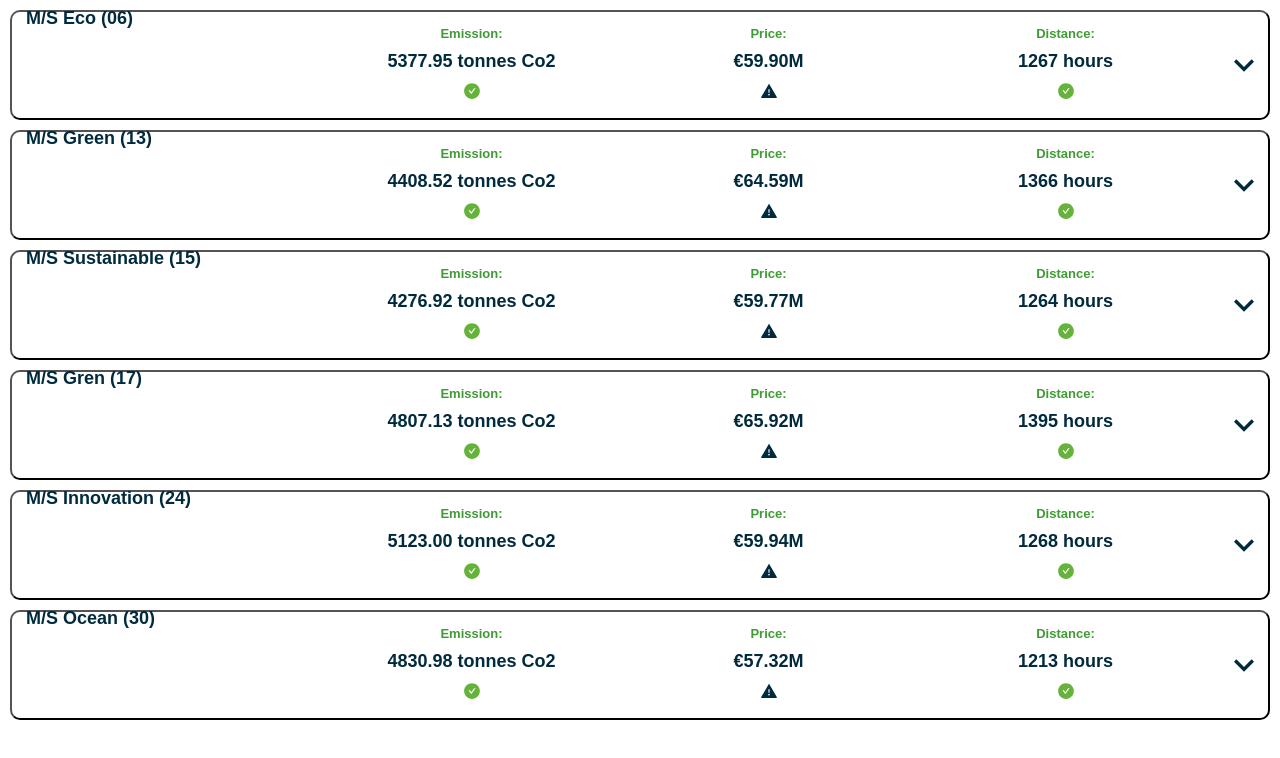
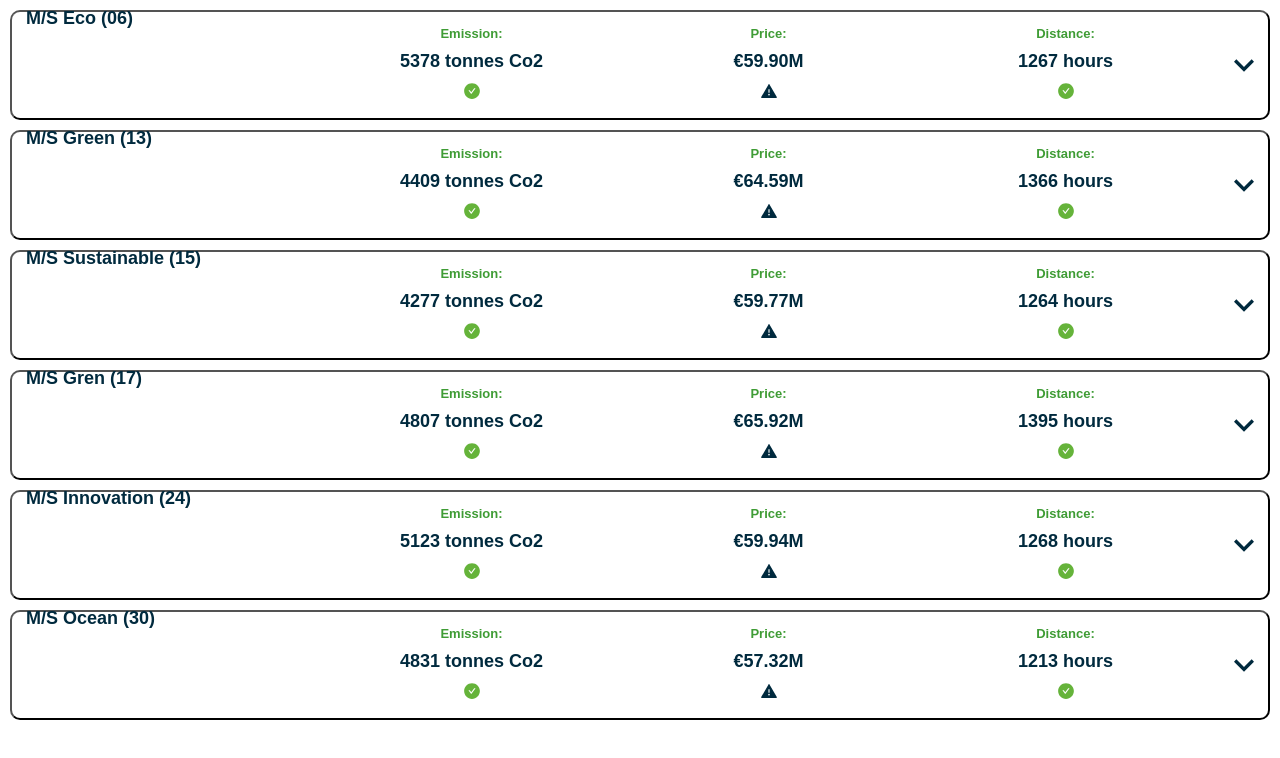
Before and after one commit to Mariuble/green_entrepreneurship_contest, a React (Create React App) app in the folder client/: page / in a window 1280 px wide. Shown: the top 758 px of the page. Built offline with nearby package versions, Linux system fonts and the light colour scheme.

Commit message:
Format co2

```diff
--- a/client/src/components/Vessel.tsx
+++ b/client/src/components/Vessel.tsx
@@ -48,7 +48,7 @@ const Vessel = ({ vesselName, co2, time, cost }: Props) => (
                                 <StatLabel color={dnvgreendark} fontSize="small">
                                     Emission:
                                 </StatLabel>
-                                <StatNumber m={10}>{`${co2.toFixed(2)} tonnes Co2`}</StatNumber>
+                                <StatNumber m={10}>{`${co2.toFixed(0)} tonnes Co2`}</StatNumber>
                                 <AiFillCheckCircle color={dnvgreenlight} />
                             </Stat>
                         </Box>
```
